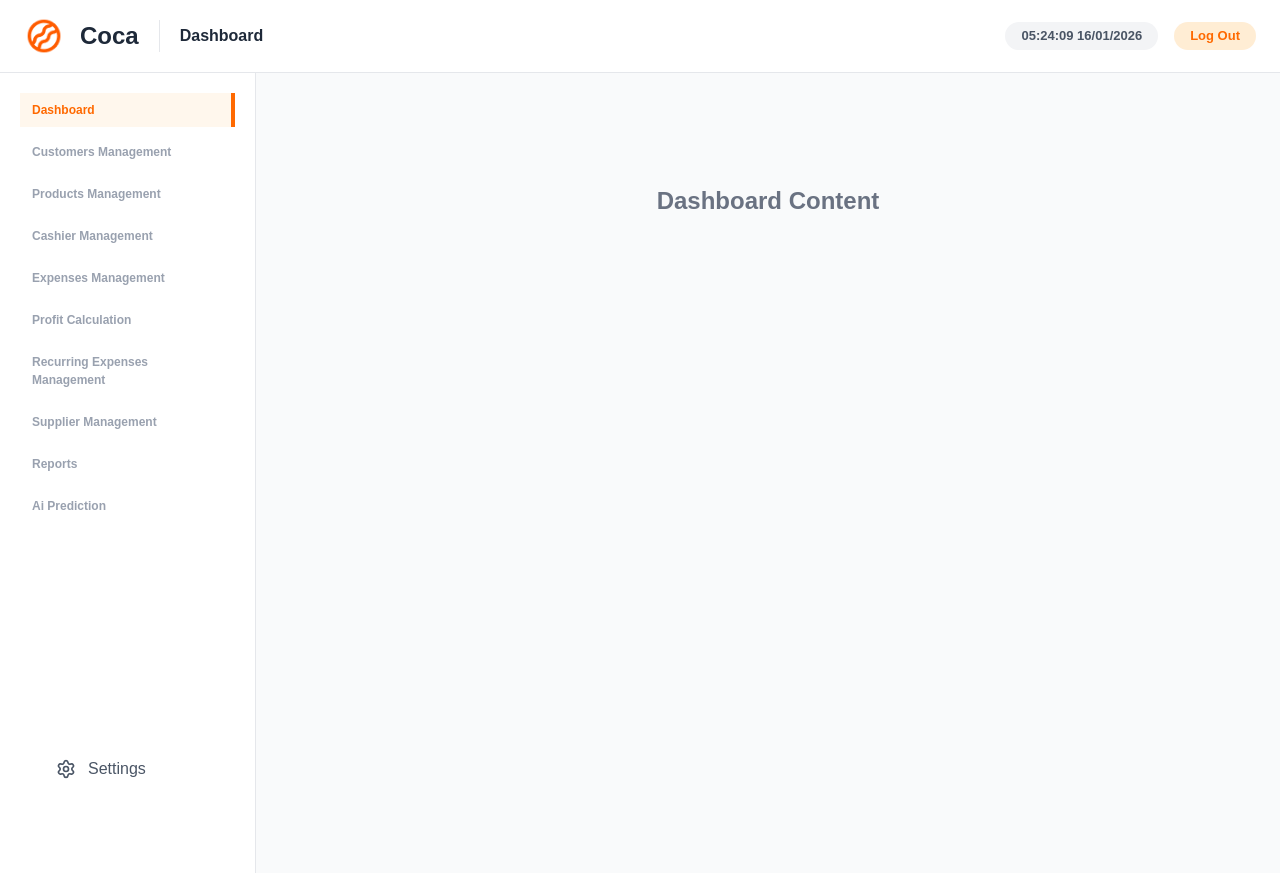
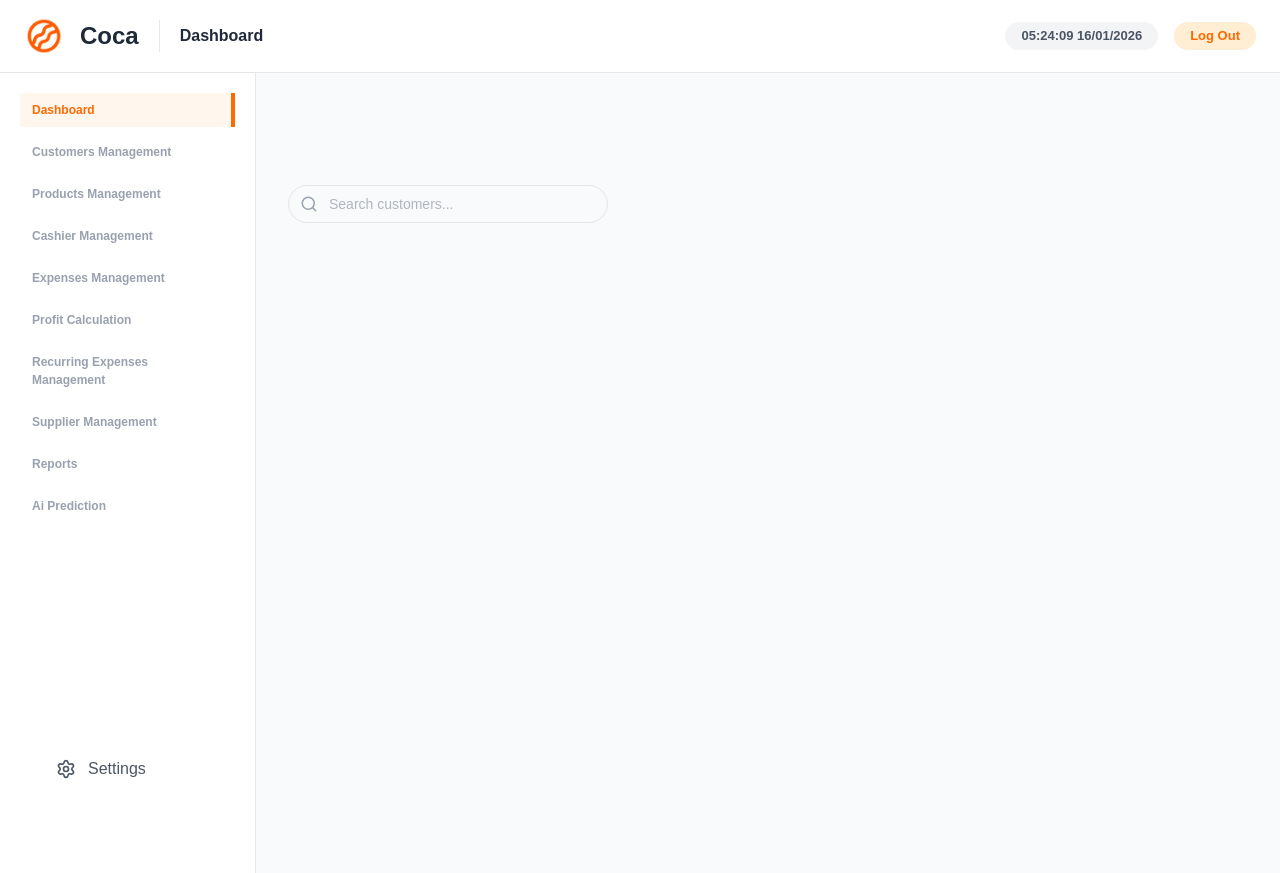
Before and after one commit to LTI-INTERNS/pos-micro-sass, a Next.js app: page /Customermanagement in a window 1280 px wide. Built offline with nearby package versions, Linux system fonts and the light colour scheme.

Commit message:
Create customer table component

```diff
--- a/app/Customermanagement/page.tsx
+++ b/app/Customermanagement/page.tsx
@@ -1,10 +1,12 @@
 import DashboardLayout from '../components/dashboard_layout';
+import SearchBar from '../components/searchbar';
 
 export default function DashboardPage() {
   return (
     <DashboardLayout>
         <div className="text-gray-500 text-center mt-20">
-            <h1 className="text-2xl font-semibold">Dashboard Content</h1>
+          <SearchBar></SearchBar>
+
         </div>
     </DashboardLayout>
   );
--- /dev/null
+++ b/app/components/customers-table.tsx
@@ -0,0 +1,21 @@
+"use client";
+type Customer= {
+    id: number;
+    name: string;
+    phone: string;
+    promoCard: string;
+    points: number;
+    email: string;
+    outstanding: number;
+
+};
+
+type Props = {
+    customers: Customer[];
+};
+
+export default function CustomersTable({ customers }: Props) {
+    return {
+
+
+  }
```
